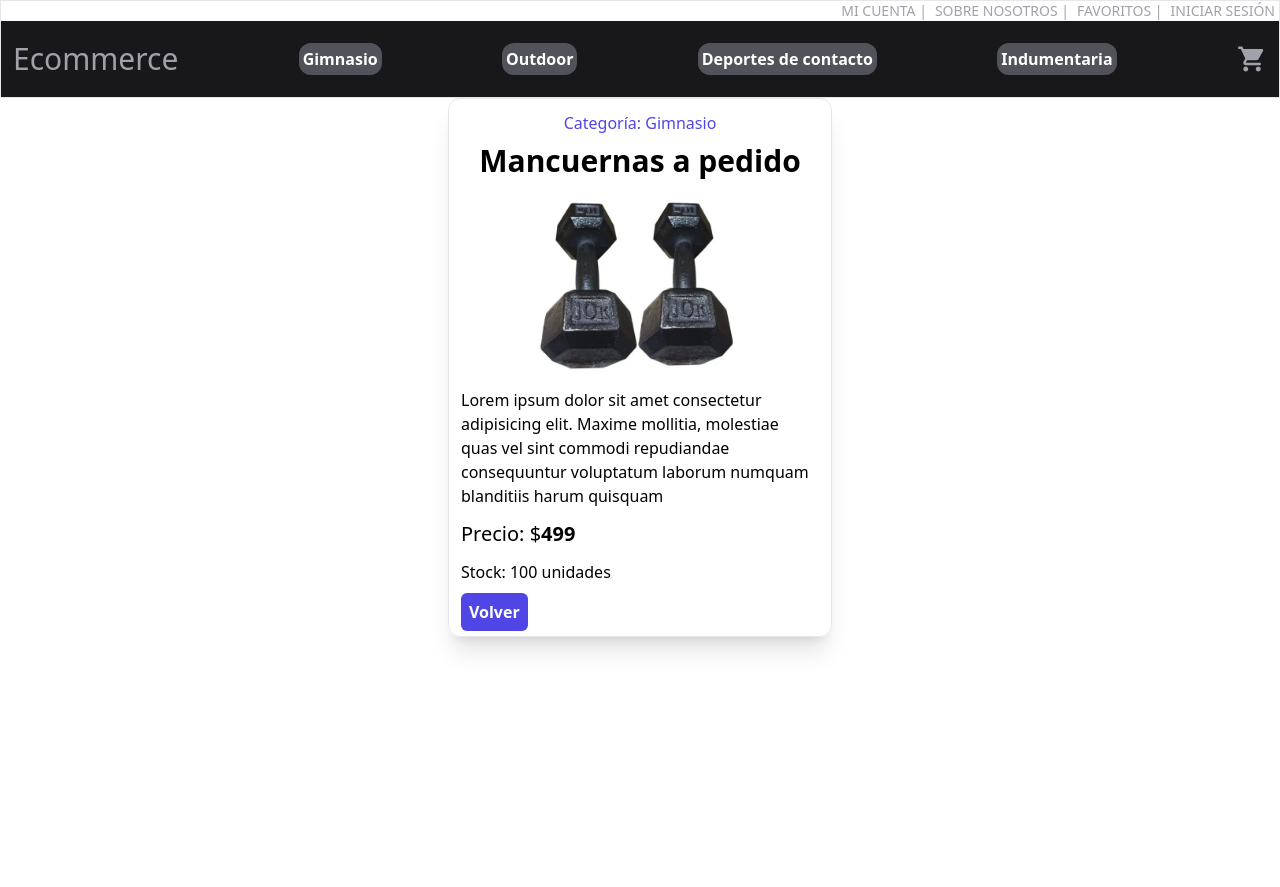
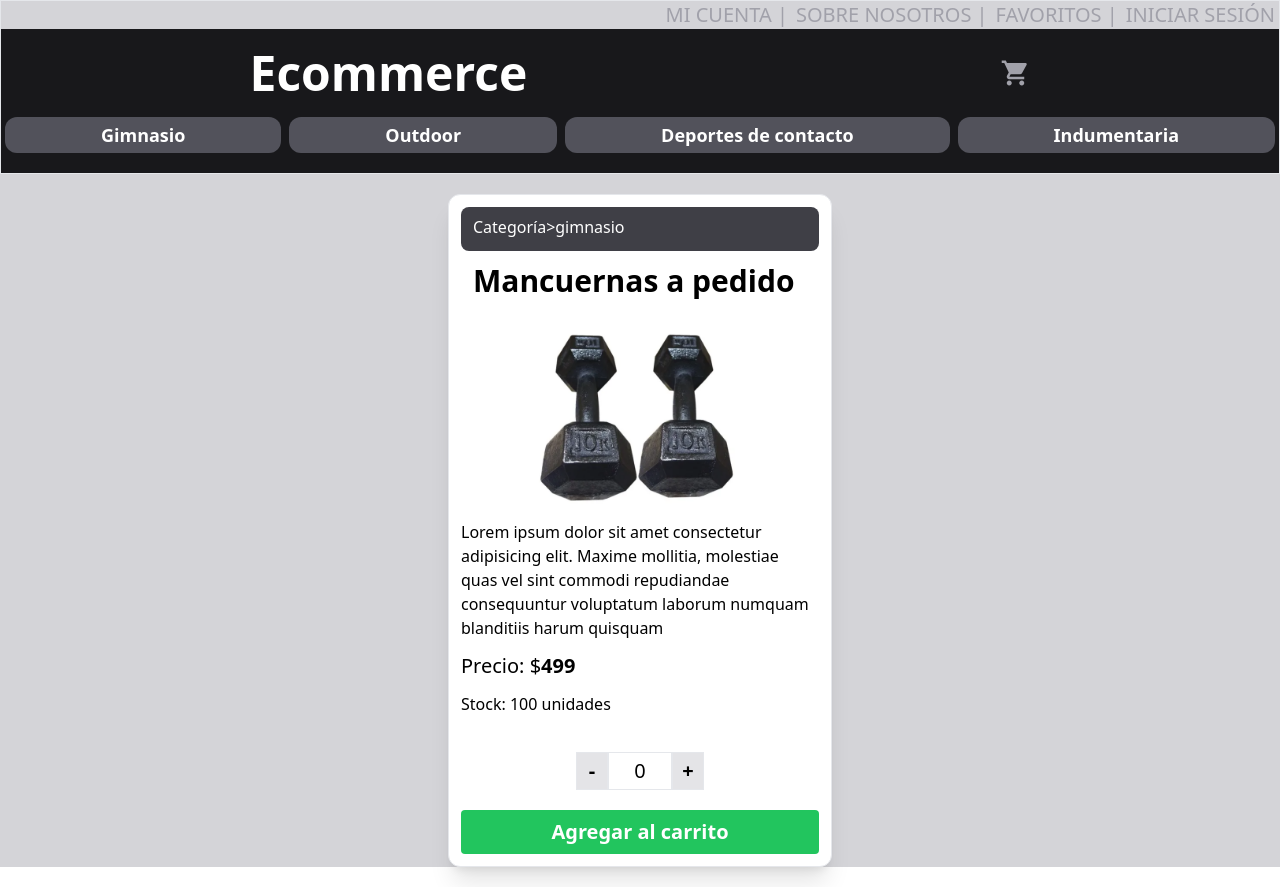
Before and after one commit to vanf-x/ecommerce, a React (Vite) app: page /detail/1 in a window 1280 px wide. Before the commit the page ends 800 px from the top, so only its background shows below. Built offline with nearby package versions, Linux system fonts and the light colour scheme.

Commit message:
dando estilos

```diff
--- a/src/App.jsx
+++ b/src/App.jsx
@@ -11,7 +11,7 @@ function App() {
   // const[cont, setCont] = useState(0);
   // const[stock, setStock] = useState(10);
   return (
-    <div className="App">
+    <div className="App bg-zinc-300">
       {/*
       <ItemListContainer /> */}
       <BrowserRouter>
--- /dev/null
+++ b/src/components/Cont.jsx
@@ -0,0 +1,28 @@
+import React, { useState } from "react";
+import MensajeError from "./MensajeError";
+const Cont = ({ cant, setCant, stock }) => {
+  const aumentar = () => {
+    if (cant < stock) setCant((cant += 1));
+  };
+
+  const disminuir = () => {
+    if (cant > 0) {
+      setCant((cant -= 1));
+    }
+  };
+  return (
+    <div className="flex m-3 p-2">
+      <button className="border text-xl font-bold w-8 text-center bg-zinc-200 hover:bg-zinc-400 transition-colors" onClick={disminuir}>
+        {" "}
+        -{" "}
+      </button>
+      <h2 className="border p-1 text-xl text-center cursor-default w-16">{cant}</h2>
+      <button className="border text-xl font-bold w-8 text-center bg-zinc-200 hover:bg-zinc-400 transition-colors" onClick={aumentar}>
+        {" "}
+        +{" "}
+      </button>
+    </div>
+  );
+};
+
+export default Cont;
--- a/src/components/Contador.jsx
+++ /dev/null
@@ -1,32 +0,0 @@
-import React from 'react'
-
-const Contador = () => {
-
-  const incremento = () => {
-    // if (stock <= cont) {
-    //   return;
-    // }
-    setCont((cont += 1));
-  };
-  const decremento = () => {
-    // if (cont === 0) {
-    //   setCont(0);
-    //   return;
-    // }
-    setCont((cont -= 1));
-  };
-
-  // const argregarAlCarrito = () => {
-  //   setStock(stock - cont);
-  //   setCont(0);
-  // };
-  return (
-    <div className='flex text-xl'>
-      <button className='border px-2 bg-zinc-300' onClick={decremento}>-</button>
-      <h2 className='border px-2'>{cont}</h2>
-      <button className='border px-2 bg-zinc-300' onClick={incremento}>+</button>
-    </div>
-  )
-}
-
-export default Contador
--- a/src/components/Item.jsx
+++ b/src/components/Item.jsx
@@ -1,6 +1,5 @@
 import React from "react";
 import {Link} from "react-router-dom"
-import Contador from "./Contador";
 // max-w-[50%]
 const Item = ({ name, img, price, id}) => {
 
@@ -9,7 +8,7 @@ const mostrarDetalles = () =>{
 }
 
   return (
-    <li className=" sm:p-5 sm:m-5 my-3 p-3 rounded-md border shadow-xl">
+    <li className="sm:max-w-sm sm:min-w-xs w-full m-3 p-3 rounded-md border shadow-xl bg-white">
 
       <div className="flex-col justify-center">
       <img src={img} alt={name} className="w-48 my-0 mx-auto"/>
@@ -20,10 +19,10 @@ const mostrarDetalles = () =>{
 
       <div className="flex justify-between">
 
-        <Link to={`/detail/${id}`} className="border bg-cyan-600 hover:bg-cyan-700 transition-colors font-bold text-white text-lg p-2 rounded-md">Detalle</Link>
-        <button className="bg-green-600 hover:bg-green-700 transition-colors text-white font-bold text-lg p-2 rounded-md">
+        <Link to={`/detail/${id}`} className="border bg-cyan-600 hover:bg-cyan-700 transition-colors font-bold text-white text-lg p-2 rounded-md w-full text-center">Ver detalles</Link>
+        {/* <button className="bg-green-600 hover:bg-green-700 transition-colors text-white font-bold text-lg p-2 rounded-md">
           Agregar
-        </button>
+        </button> */}
       </div>
     </li>
   );
--- a/src/components/ItemDetail.jsx
+++ b/src/components/ItemDetail.jsx
@@ -1,21 +1,50 @@
 import React from "react";
+import { useState } from "react";
 import { Link } from "react-router-dom";
+import Cont from "./Cont";
 
 const ItemDetail = ({ id, name, price, category, stock, description, img }) => {
+  const handleAdd = () => {
+    console.log(Number(cant));
+  };
+
+  const [cant, setCant] = useState(0);
   return (
-      <div className="border w-96 my-0 mx-auto p-3 shadow-xl rounded-xl">
-          <h3 className="text-center text-indigo-600 pb-2 capitalize">Categoría: {category}</h3>
-        <h1 className="text-3xl font-bold text-center">{name}</h1>
+    <div className="border sm:w-96 sm:mx-auto mx-10 my-5 p-3 shadow-xl rounded-xl bg-white">
+      <div className="flex bg-zinc-700 px-3 rounded-lg py-1">
+        <h3 className="text-white pb-2 capitalize mt-1 cursor-default">
+          Categoría{">"}
+        </h3>
+        <Link
+          to={`../category/${category}`}
+          className="text-white hover:underline mt-1"
+        >
+          {category}
+        </Link>
+      </div>
+      {/*  */}
+      <div className="">
+        <h1 className="text-3xl font-bold m-3  cursor-default">{name}</h1>
         <img className="w-64 my-0 mx-auto" src={img} alt={name} />
-        <p>{description}</p>
-        <p className="text-xl py-3">
+        <p className=" cursor-default">{description}</p>
+        <p className="text-xl py-3 cursor-default">
           Precio: $<span className="font-black">{price}</span>
         </p>
-        <p className="mb-4">
-            Stock: <span>{stock}</span> unidades
+        <p className="mb-4 cursor-default">
+          Stock: <span>{stock}</span> unidades
         </p>
-        <Link className="bg-indigo-600 text-white font-bold p-2 text-center rounded-md" to="/">Volver</Link>
       </div>
+      {/*  */}
+      <div className="w-full flex justify-center content-center">
+        <Cont cant={cant} setCant={setCant} stock={stock} />
+      </div>
+      <button
+        onClick={handleAdd}
+        className="bg-green-500 text-white font-bold p-2 text-xl rounded w-full hover:bg-green-600 transition-colors"
+      >
+        Agregar al carrito
+      </button>
+    </div>
   );
 };
 
--- a/src/components/ItemDetailContainer.jsx
+++ b/src/components/ItemDetailContainer.jsx
@@ -15,7 +15,7 @@ const ItemDetailContainer = () => {
     }, []);
 
   return (
-    <div>
+    <div className="">
       <ItemDetail {...producto} />
     </div>
   );
--- a/src/components/ItemList.jsx
+++ b/src/components/ItemList.jsx
@@ -4,7 +4,7 @@ import Item from './Item'
 const ItemList = ({products}) => {
   return (
     <div>
-      <ul className="grid grid-cols-3">
+      <ul className="flex justify-around flex-wrap">
             {products.map(p => <Item key={p.id} {...p} /> )}
       </ul>
     </div>
--- /dev/null
+++ b/src/components/MensajeError.jsx
@@ -0,0 +1,11 @@
+import React from 'react'
+
+const MensajeError = () => {
+  return (
+    <div className='bg-red-600'>
+      <p className='p-2 uppercase text-white font-bold'>No hay más stock disponible</p>
+    </div>
+  )
+}
+
+export default MensajeError
--- a/src/components/NavBar.jsx
+++ b/src/components/NavBar.jsx
@@ -9,40 +9,75 @@ const NavBar = () => {
   };
   const location = useLocation();
   const urlActual = location.pathname;
-  console.log(urlActual)
+  console.log(urlActual);
   return (
     <nav className="flex-column justify-center border items-center">
       <ul className="flex justify-end">
-        <li className="uppercase mx-1 text-zinc-400 text-sm cursor-pointer">
+        <li className="uppercase mx-1 text-zinc-400 text-xs cursor-pointer  md:text-xl">
           Mi cuenta |
         </li>
-        <li className="uppercase mx-1 text-zinc-400 text-sm cursor-pointer">
+        <li className="uppercase mx-1 text-zinc-400 text-xs cursor-pointer  md:text-xl">
           Sobre nosotros |
         </li>
-        <li className="uppercase mx-1 text-zinc-400 text-sm cursor-pointer">
+        <li className="uppercase mx-1 text-zinc-400 text-xs cursor-pointer  md:text-xl">
           Favoritos |
         </li>
-        <li className="uppercase mx-1 text-zinc-400 text-sm cursor-pointer">
+        <li className="uppercase mx-1 text-zinc-400 text-xs cursor-pointer  md:text-xl">
           Iniciar Sesión
         </li>
       </ul>
+      <div className="bg-zinc-900 py-5">
+        <div className="flex justify-around items-center">
+          <Link to="/">
+            <h1 className="text-3xl sm:text-5xl font-bold ml-3 text-white hover:text-zinc-300 transition-colors cursor-pointer">
+              Ecommerce
+            </h1>
+          </Link>
+          <CartWidget />
+        </div>
 
-      <div className="flex justify-between items-center py-5 bg-zinc-900">
-        <Link to="/">
-          <h1 className="text-3xl ml-3 text-zinc-400 cursor-pointer">
-            Ecommerce
-          </h1>
-        </Link>
-
-        <Link className={`${urlActual === "/category/gimnasio" ? "text-blue-300" : "text-white"} bg-zinc-600 rounded-xl p-1 font-bold`} to="/category/gimnasio">Gimnasio</Link>
-        <Link className={`${urlActual === "/category/outdoor" ? "text-blue-300" : "text-white"} bg-zinc-600 rounded-xl p-1 font-bold`} to="/category/outdoor">Outdoor</Link>
-        <Link className={`${urlActual === "/category/deportes-de-contacto" ? "text-blue-300" : "text-white"} bg-zinc-600 rounded-xl p-1 font-bold`} to="/category/deportes-de-contacto">Deportes de contacto</Link>
-        <Link className={`${urlActual === "/category/indumentaria" ? "text-blue-300" : "text-white"} bg-zinc-600 rounded-xl p-1 font-bold`} to="/category/indumentaria">Indumentaria</Link>
-
-
-        <CartWidget />
+        <div className="flex flex-col sm:flex sm:flex-row justify-around mt-5">
+          <Link
+            className={`${
+              urlActual === "/category/gimnasio"
+                ? "text-blue-300"
+                : "text-white"
+            } bg-zinc-600 sm:rounded-xl p-1 text-xl sm:text-lg font-bold text-center hover:text-blue-300 transition-colors grow mx-1`}
+            to="/category/gimnasio"
+          >
+            Gimnasio
+          </Link>
+          <Link
+            className={`${
+              urlActual === "/category/outdoor" ? "text-blue-300" : "text-white"
+            } bg-zinc-600 sm:rounded-xl p-1 text-xl sm:text-lg font-bold text-center hover:text-blue-300 transition-colors grow mx-1`}
+            to="/category/outdoor"
+          >
+            Outdoor
+          </Link>
+          <Link
+            className={`${
+              urlActual === "/category/deportes-de-contacto"
+                ? "text-blue-300"
+                : "text-white"
+            } bg-zinc-600 sm:rounded-xl text-xl sm:text-lg p-1 font-bold text-center hover:text-blue-300 transition-colors grow mx-1`}
+            to="/category/deportes-de-contacto"
+          >
+            Deportes de contacto
+          </Link>
+          <Link
+            className={`${
+              urlActual === "/category/indumentaria"
+                ? "text-blue-300"
+                : "text-white"
+            } bg-zinc-600 sm:rounded-xl text-xl sm:text-lg p-1 font-bold text-center hover:text-blue-300 transition-colors grow mx-1`}
+            to="/category/indumentaria"
+          >
+            Indumentaria
+          </Link>
+        </div>
       </div>
-{/*
+      {/*
 
 */}
     </nav>
```
